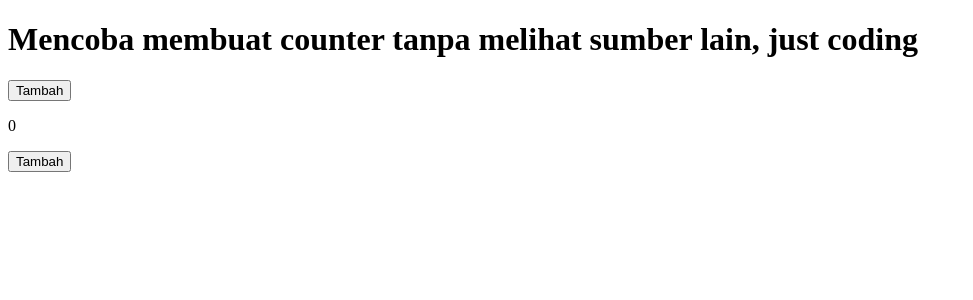
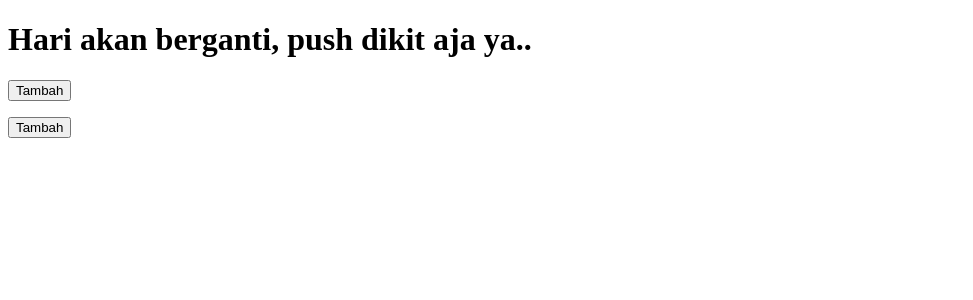
Before and after one commit to ikuratugas/vuehabitfun, a Vue app: page / in a window 1280 px wide. Shown: the top 300 px of the page, without its empty margins (0-973 px from the left). Built offline with nearby package versions, Linux system fonts and the light colour scheme.

Commit message:
coba ini saja dulu, karena mau berganti hari.. namun aku lanjut begadang untuk coding ini

```diff
--- a/src/App.vue
+++ b/src/App.vue
@@ -1,20 +1,8 @@
 <script setup>
-import { ref } from 'vue';
-
-  const nilai = ref(0);
-
-
-  function tambah(){
-    nilai.value+=1
-  }
-
-  function kurang(){
-    nilai.value-=1
-  }
 </script>
 <template>
   <main>
-    <h1>Mencoba membuat counter tanpa melihat sumber lain, just coding</h1>
+    <h1>Hari akan berganti, push dikit aja ya..</h1>
     <button @click="tambah"> Tambah </button>
     <p>{{ nilai }}</p>
     <button @click="kurang"> Tambah </button>
```
